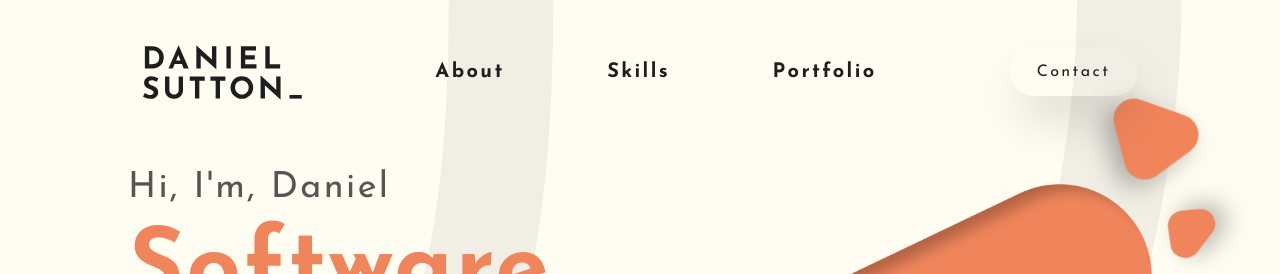
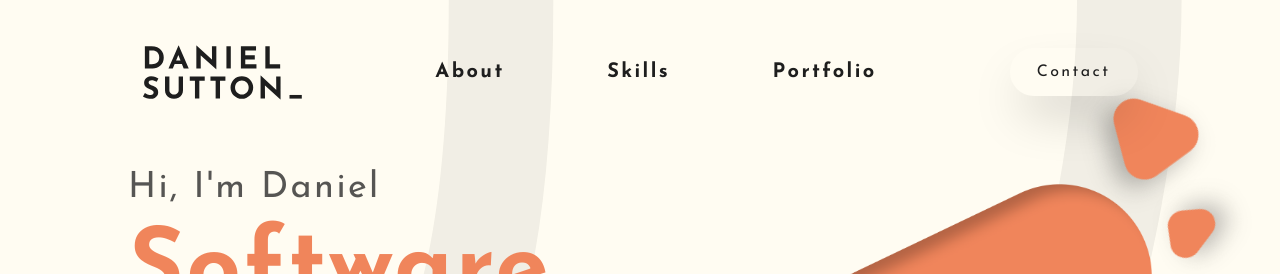
Before and after one commit to Terrell-byte/danielterrellsutton.com, a Svelte app in the folder core/: page / in a window 1280 px wide. Shown: the top 274 px of the page. Built offline with nearby package versions, Linux system fonts and the light colour scheme.

Commit message:
code cleanup

```diff
--- a/core/src/App.svelte
+++ b/core/src/App.svelte
@@ -8,7 +8,6 @@
 
   let showLines = false;
   let showLanding = false;
-  let showNav = false;
   let y = 0;
 
   onMount(() => {
@@ -128,7 +127,7 @@
 
   <div transition:fade class="flex justify-between items-center h-screen w-full">
     <div class="ml-[10%] ">
-      <h1 class="text-4xl font-normal text-[#565553] pb-4">Hi, I'm, Daniel</h1>
+      <h1 class="text-4xl font-normal text-[#565553] pb-4">Hi, I'm Daniel</h1>
       <h2 class="text-8xl font-bold text-[#F0855B]">Software</h2>
       <h2 class="text-8xl font-bold text-[#F0855B] pb-4">Engineer</h2>
       <span class="text-4xl font-normal italic text-[#1E1E1E]">
```
